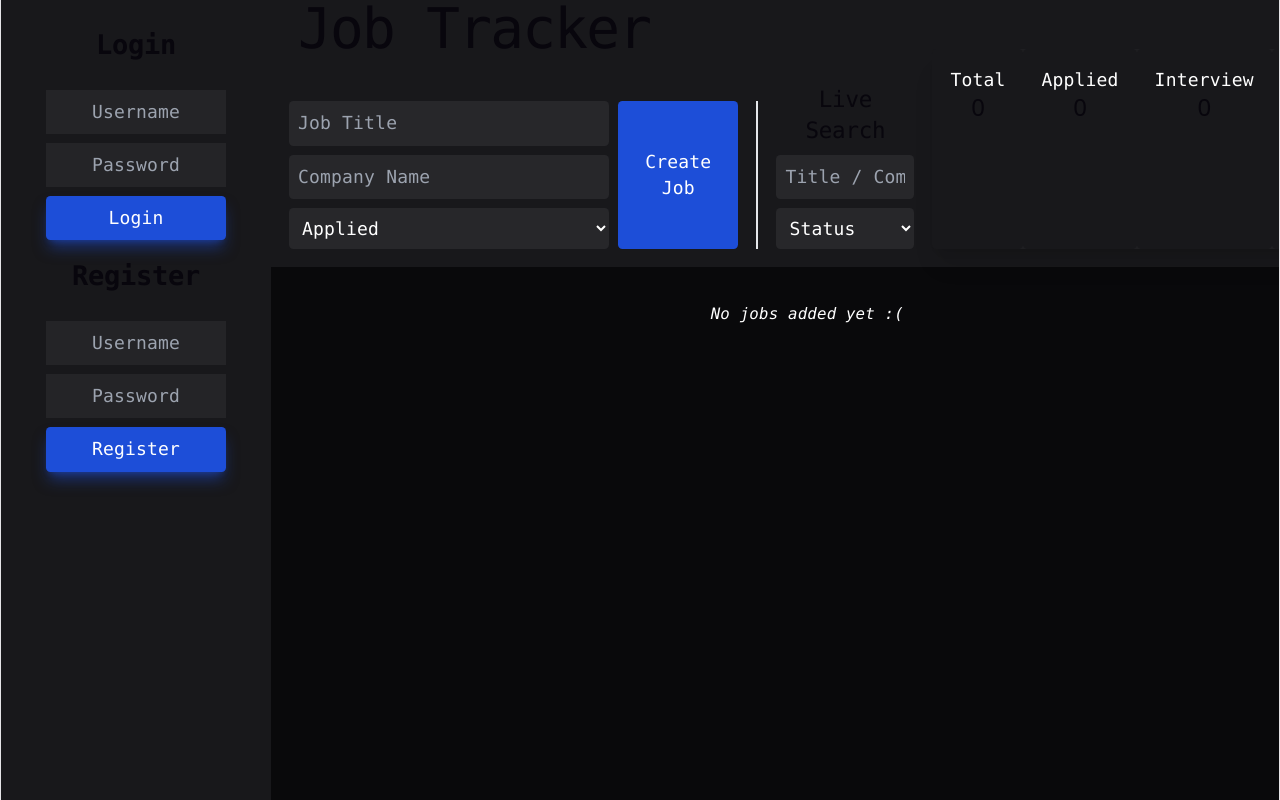
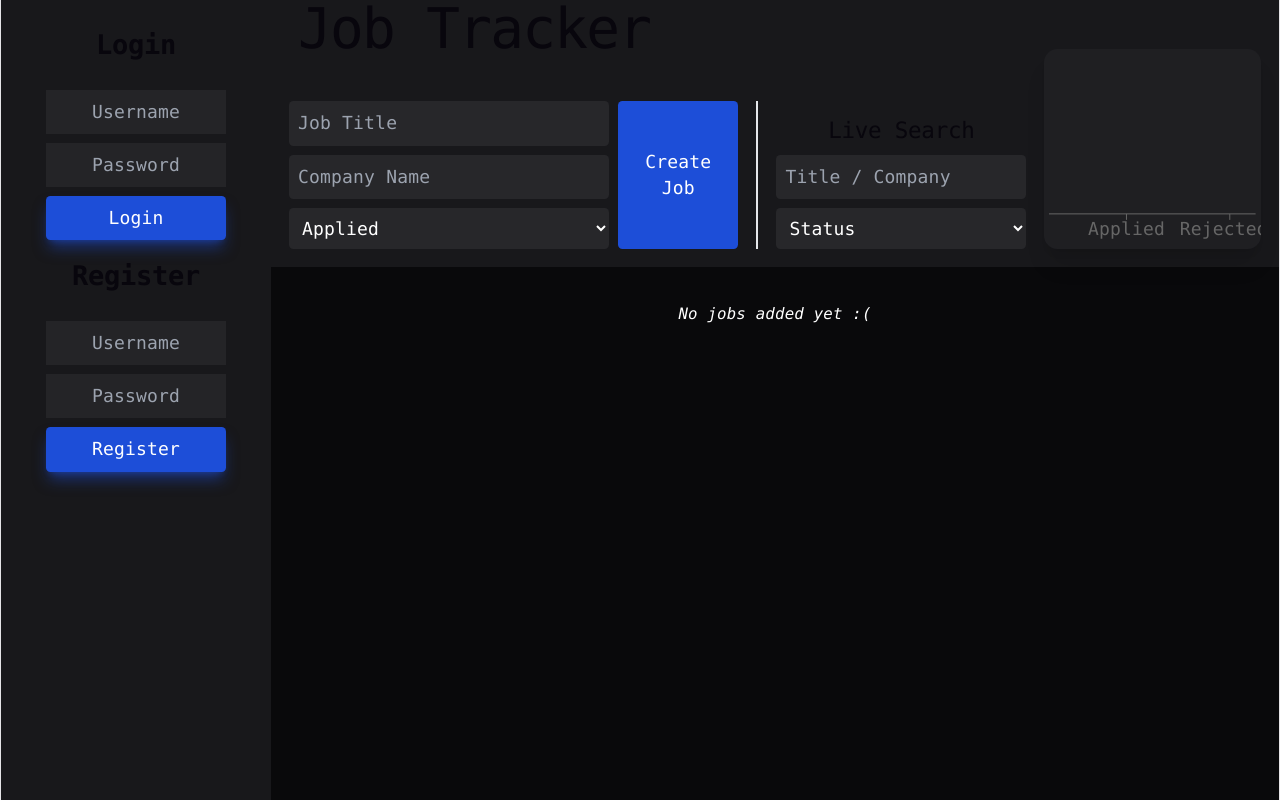
Before and after one commit to Chicho221/Job_Tracker, a React (Vite) app in the folder job-tracker-frontend/: page / in a window 1280 px wide. Built offline with nearby package versions, Linux system fonts and the light colour scheme.

Commit message:
Style dashboard

```diff
--- a/job-tracker-frontend/src/App.jsx
+++ b/job-tracker-frontend/src/App.jsx
@@ -53,6 +53,7 @@ function App() {
       setJobs([])
       setTotal(0)
       setPage(1)
+      setStats(0,0,0,0)
     }
   }, [token])
 
--- a/job-tracker-frontend/src/components/Dashboard.jsx
+++ b/job-tracker-frontend/src/components/Dashboard.jsx
@@ -1,23 +1,23 @@
+import { BarChart, Legend, XAxis, YAxis, CartesianGrid, Tooltip, Bar } from "recharts"
+
 function Dashboard ({stats}) {
-    console.log(stats)
+    const data = [
+        {name: "Total", value: stats.total, fill:"oklch(48.8% 0.243 264.376)"},
+        {name: "Applied", value: stats.applied, fill:"oklch(48.8% 0.243 264.376)"},
+        {name: "Interview",value: stats.interview, fill:"oklch(48.8% 0.243 264.376)"},
+        {name: "Rejected",value: stats.rejected, fill:"oklch(48.8% 0.243 264.376)"}
+    ]
+    console.log(data)
     return(
         <div className="h-3/4 mb-4 mr-4 flex flex-1 rounded-xl bg-zinc-800/50 shadow-xl">
-            <div className="bg-zinc-900 p-4 rounded">
-                <p>Total</p>
-                <h2>{stats.total}</h2>
-            </div>
-            <div className="bg-zinc-900 p-4 rounded">
-                <p>Applied</p>
-                <h2>{stats.applied}</h2>
-            </div>
-            <div className="bg-zinc-900 p-4 rounded">
-                <p>Interview</p>
-                <h2>{stats.interview}</h2>
-            </div>
-            <div className="bg-zinc-900 p-4 rounded">
-                <p>Rejected</p>
-                <h2>{stats.rejected}</h2>
-            </div>
+
+            <BarChart style={{ width: "100%"}} responsive data={data}>
+                <XAxis dataKey="name" />
+                <YAxis width="auto" />
+                <Tooltip />
+                <Bar dataKey="value" radius={[6,6,0,0]}/>
+            </BarChart>
+
         </div>
     )
 }
```
